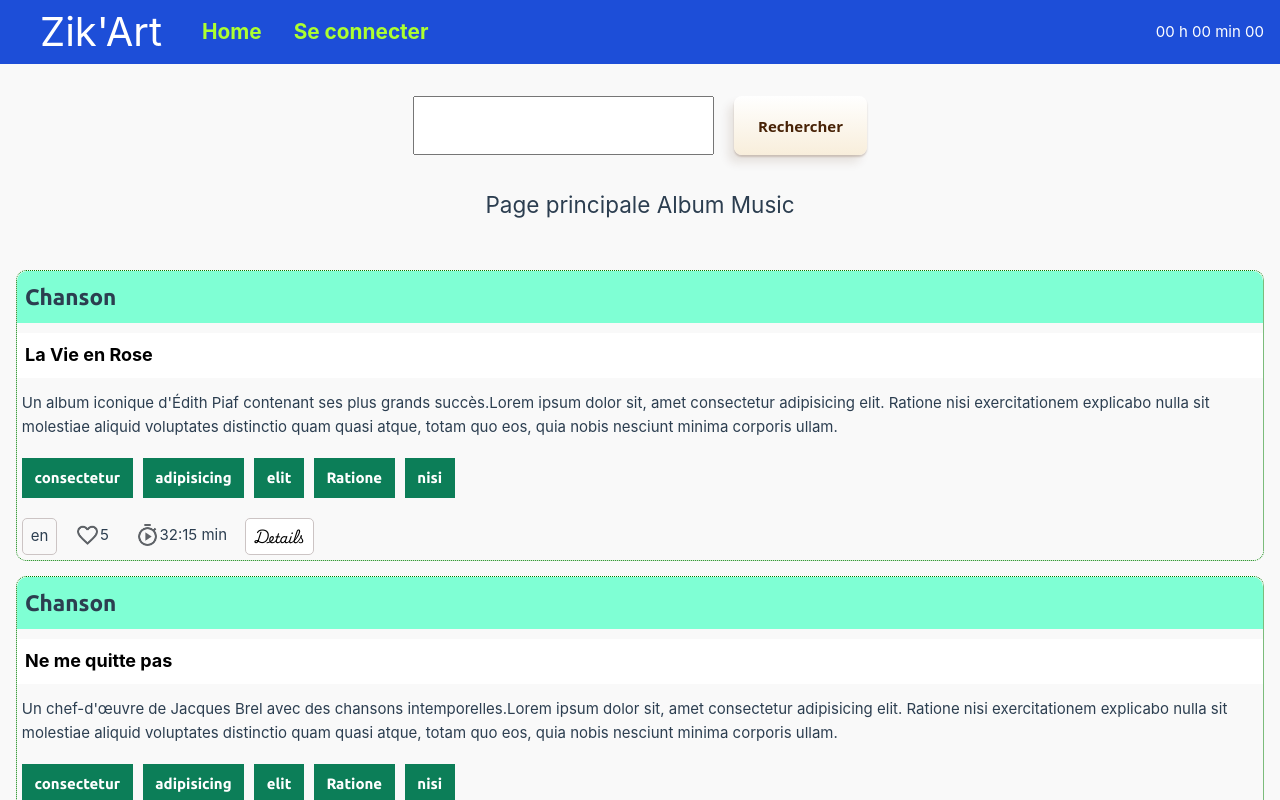
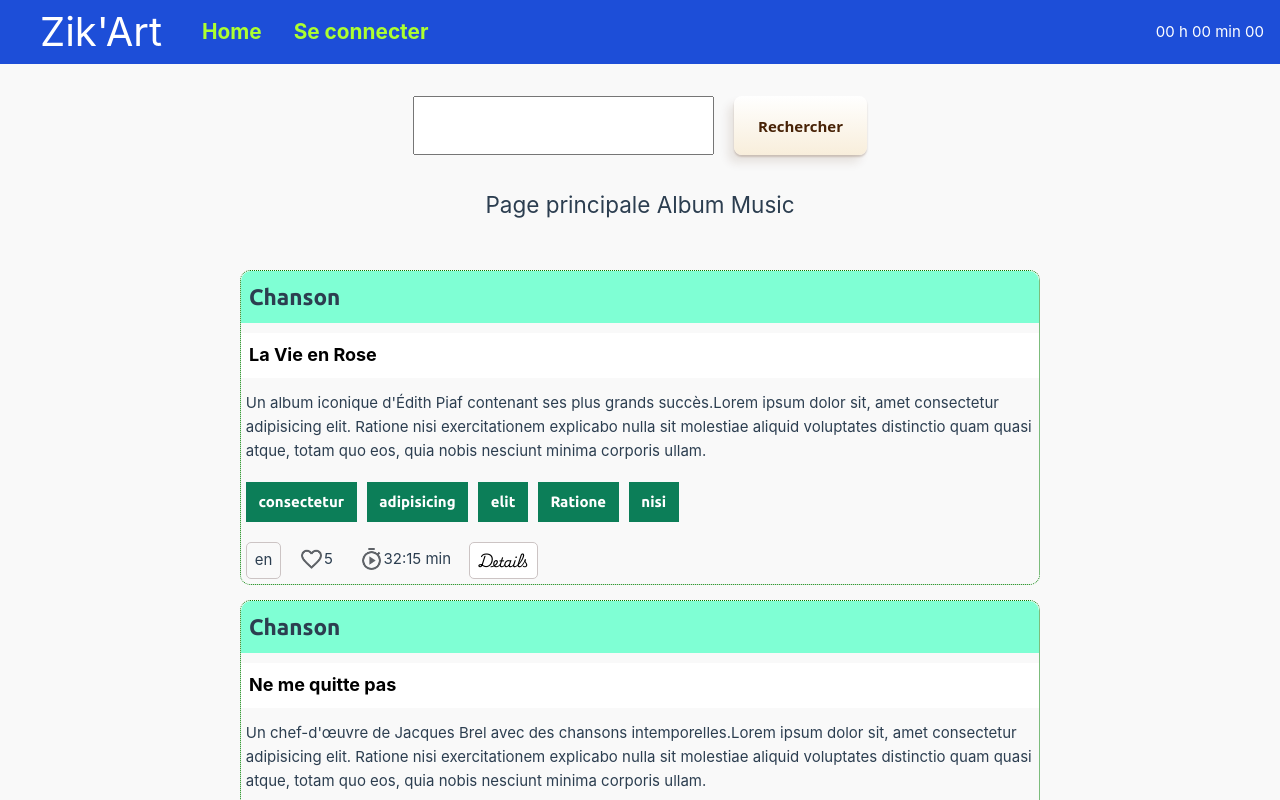
Before and after one commit to sahiddjinadou/AppMusic2, a Vue app: page / in a window 1280 px wide. Shown: the top 800 px of the page. Built offline with nearby package versions, Linux system fonts and the light colour scheme.

Commit message:
correction sur la taille

```diff
--- a/src/components/AlbumComponent.vue
+++ b/src/components/AlbumComponent.vue
@@ -110,7 +110,9 @@ const transformTitle = (title) => {
   gap: 10px;
   border: 1px dotted green;
   border-radius: 10px;
-  margin-block: 15px;
+  margin: 15px ;
+  width: 800px;
+
 }
 
 
--- a/src/views/HomeView.vue
+++ b/src/views/HomeView.vue
@@ -102,7 +102,7 @@ const upAlbum = (event)=>{
 @media (min-width: 600px) {
   .grille{
     display: flex;
-    justify-content: space-between;
+    justify-content: center;
     gap: 100px;
   }
   /* .grille{
```
